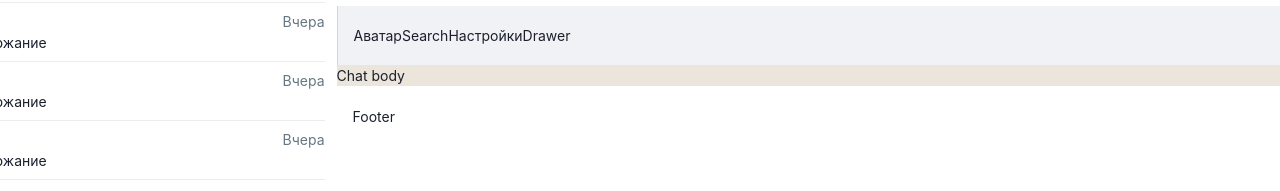
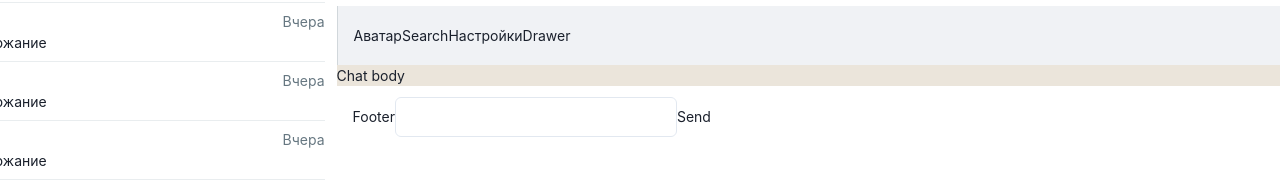
Before and after one commit to v-kazantsev/test-green-api, a React (Vite) app: page / in a window 1280 px wide. Both pictures are taken after typing "Sample" into the empty fields and a click on the button 269 px from the left and 86 px from the top of the page. Shown: the part 405-596 px from the top of the page. Built offline with nearby package versions, Linux system fonts and the light colour scheme; no server answers.

Commit message:
implement send message

```diff
--- a/src/api/text-message-api.ts
+++ b/src/api/text-message-api.ts
@@ -1,6 +1,7 @@
 import { apiInstance } from '@/api/api-instance';
 import { ID_INSTANCE, TOKEN_INSTANCE } from '@/config/constants';
+import { MessageRequestBody } from './types';
 
 export const TextMessageAPI = {
-  sendTextMessage: (body: string) => apiInstance().post(`waInstance${ID_INSTANCE}/SendMessage/${TOKEN_INSTANCE}`, body),
+  sendTextMessage: (body: MessageRequestBody) => apiInstance().post(`waInstance${ID_INSTANCE}/SendMessage/${TOKEN_INSTANCE}`, body),
 };
--- /dev/null
+++ b/src/api/types.ts
@@ -0,0 +1,7 @@
+export type MessageRequestBody = {
+  chatId: string;
+  message: string;
+  quotedMessageId?: string;
+  archiveChat?: boolean;
+  linkPreview?: boolean;
+}
--- a/src/features/chatlist/selectors/chat-id-selector.ts
+++ b/src/features/chatlist/selectors/chat-id-selector.ts
@@ -1,7 +1,7 @@
 import { createSelector } from 'reselect';
-import { ChatlistState } from '@/features/chatlist/types';
+import { RootState } from '@/store/store';
 
-export const newsListSelector = createSelector(
-  (state: ChatlistState) => state.chatId,
+export const chatIdSelector = createSelector(
+  (state: RootState) => state.chatlist.chatId,
   (chatId) => chatId
 );
--- a/src/features/chatlist/slice.ts
+++ b/src/features/chatlist/slice.ts
@@ -9,7 +9,7 @@ const slice = createSlice({
   name: 'chatlist',
   initialState,
   reducers: {
-    select: (state, action: PayloadAction<number | string | undefined>) => {
+    select: (state, action: PayloadAction<string | undefined>) => {
       state.chatId = action.payload;
     },
   }
--- a/src/features/chatlist/types.ts
+++ b/src/features/chatlist/types.ts
@@ -1,3 +1,3 @@
 export type ChatlistState = {
-  chatId: number | string | undefined;
+  chatId: string | undefined;
 }
--- /dev/null
+++ b/src/hooks/use-app-selector.ts
@@ -0,0 +1,5 @@
+import { TypedUseSelectorHook } from 'react-redux';
+import { useSelector as selectorHook } from 'react-redux/es/hooks/useSelector';
+import { RootState } from '@/store/store';
+
+export const useAppSelector: TypedUseSelectorHook<RootState> = selectorHook;
--- /dev/null
+++ b/src/view-models/chat/chat-footer-vm.tsx
@@ -0,0 +1,23 @@
+import { useState } from 'react';
+import { useAppSelector } from '@/hooks/use-app-selector';
+import { chatIdSelector } from '@/features/chatlist/selectors/chat-id-selector';
+import { ChatFooterView } from '@/views/chat';
+import { TextMessageAPI } from '@/api/text-message-api';
+
+export const ChatFooterVM = () => {
+  const [message, setMessage] = useState('');
+  const chatId = useAppSelector(chatIdSelector);
+  const handleSubmit = (e: React.SyntheticEvent<HTMLFormElement>) => {
+    e.preventDefault();
+    if (chatId && message) TextMessageAPI.sendTextMessage({
+      chatId,
+      message
+    });
+    setMessage('');
+  }
+  return chatId
+  ? (<form onSubmit={handleSubmit}>
+      <ChatFooterView value={message} onChange={setMessage} disabled={!chatId || !message} />
+    </form>)
+  : null;
+}
--- a/src/view-models/index.ts
+++ b/src/view-models/index.ts
@@ -1 +1,2 @@
 export { ChatListSearchVM } from './chatlist-search/chatlist-search-vm';
+export { ChatFooterVM } from './chat/chat-footer-vm';
--- a/src/views/chat/chat-footer/chat-footer-view.tsx
+++ b/src/views/chat/chat-footer/chat-footer-view.tsx
@@ -1,12 +1,22 @@
-import { Box } from '@chakra-ui/react';
+import { Box, Input } from '@chakra-ui/react';
 import { HStack } from '@/ui-elements';
 import './chat-footer.scss';
 
-export const ChatFooterView = () => (
+type Props = {
+  value: string;
+  onChange: (value: string) => void;
+  disabled?: boolean;
+}
+
+export const ChatFooterView = ({ onChange, disabled = true, ...props }: Props) => (
   <HStack className="chat-footer-view">
     <Box>Footer</Box>
     <Box></Box>
-    <input name="reply" />
-    <Box></Box>
+    <Input
+      name="message"
+      onChange={(e) => onChange(e.target.value)}
+      {...props}
+    />
+    <button type="submit" disabled={disabled}>Send</button>
   </HStack>
 );
--- a/src/views/chat/chat-view.tsx
+++ b/src/views/chat/chat-view.tsx
@@ -1,11 +1,13 @@
 import { VStack } from '@/ui-elements';
-import { NavBarView, ChatBodyView, ChatFooterView } from '@/views/chat';
+import { NavBarView, ChatBodyView } from '@/views/chat';
+import { ChatFooterVM } from '@/view-models';
 import './chat-view.scss';
 
 export const ChatView = () => (
   <VStack className="chat-view">
     <NavBarView />
     <ChatBodyView />
-    <ChatFooterView />
+    {/* <ChatFooterView /> */}
+    <ChatFooterVM />
   </VStack>
 )
```
